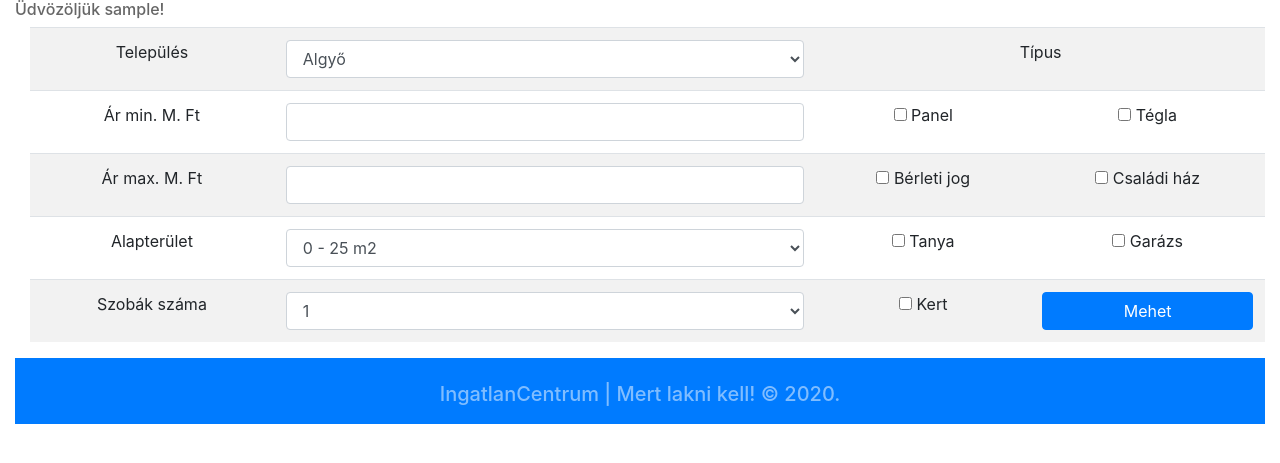
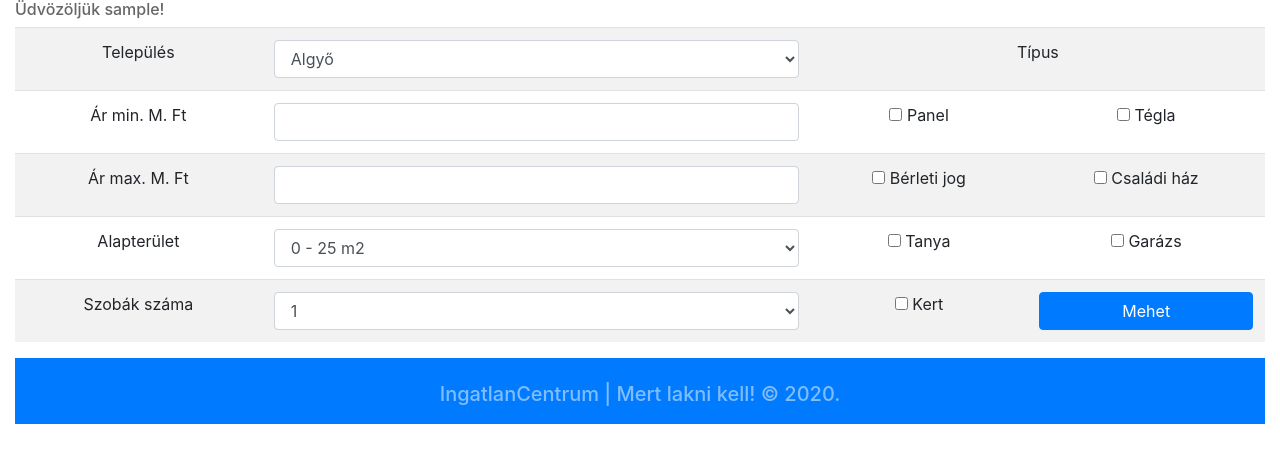
Before and after one commit to MiklosArpad/szakdolgozat, a PHP site: page /ingatlanok.php in a window 1280 px wide. Shown: the part 96-559 px from the top of the page. Run offline with PHP 8.4, Linux system fonts and the light colour scheme; the visitor is signed in with stand-in values (Sample User, id 1); data comes from the database, SQL or seed files in the repository; data that the repository does not hold is empty.

Commit message:
Update main.css

```diff
--- a/WEB/CSS/main.css
+++ b/WEB/CSS/main.css
@@ -17,36 +17,20 @@ footer{
 footer h5 {
     color: rgba(255,255,255,.5);
 }
-#flash {
-    margin-top: 15px;
-    margin-bottom: 15px;
-}
-#keresofelulet {
-    margin-left: 15px;
-    margin-bottom: 10px;
-}
-#keresofelulet table {
-    padding: 10px;
-    width:  100%;
-}
 #keresofelulet table select {
     width: 100%;
 }
 #keresofelulet table td {
-    text-align:  center;
+    text-align: center;
 }
 #tablo {
     width: 100%;
-    margin: 20px 20px 20px 20px;
 }
 #tablo td {
     text-align: center;
     vertical-align: middle;
 }
 #navigacios_sav{
-    width: 100%;
-}
-#lablec{
     width: 100%;
 }
 #keresIngatlan{
```
